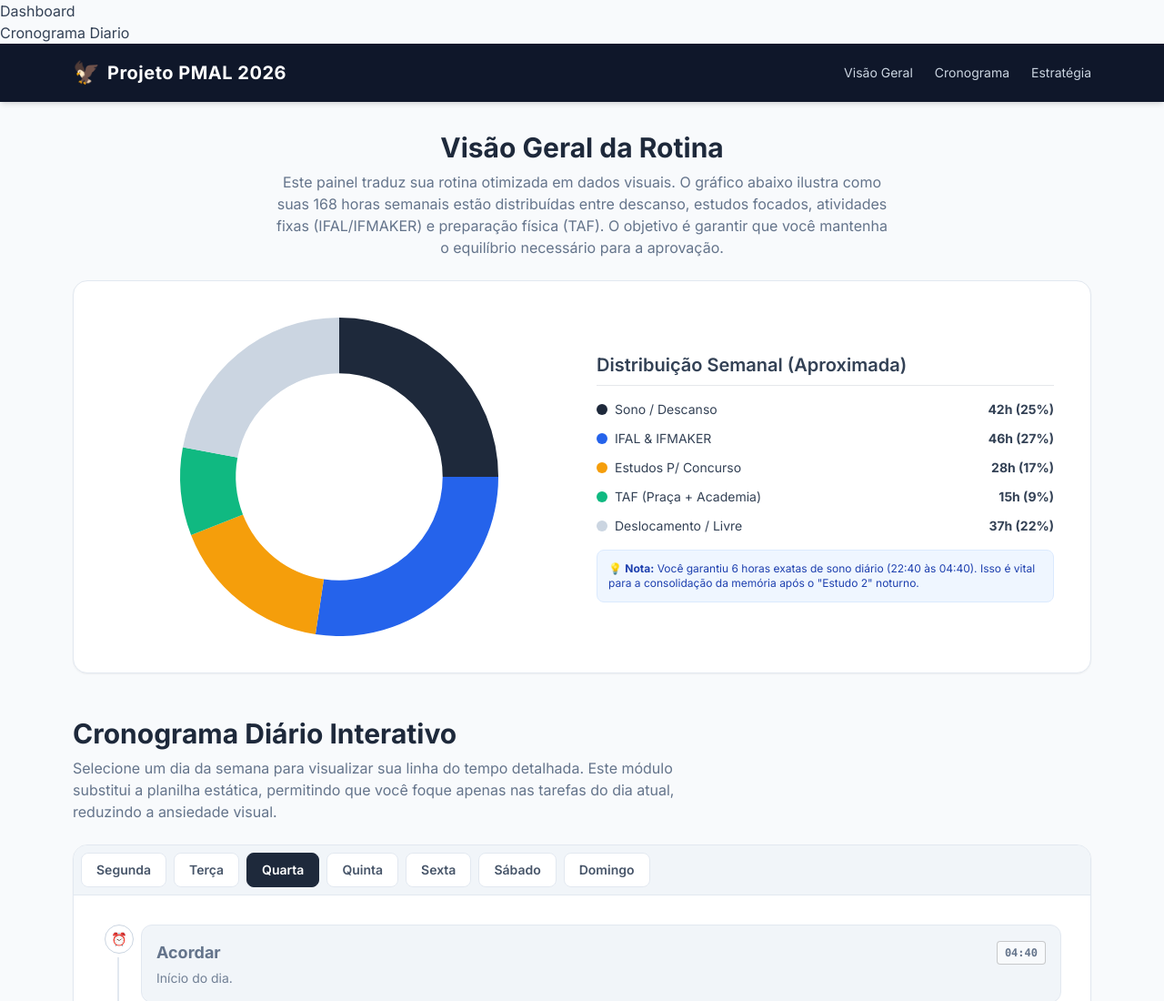
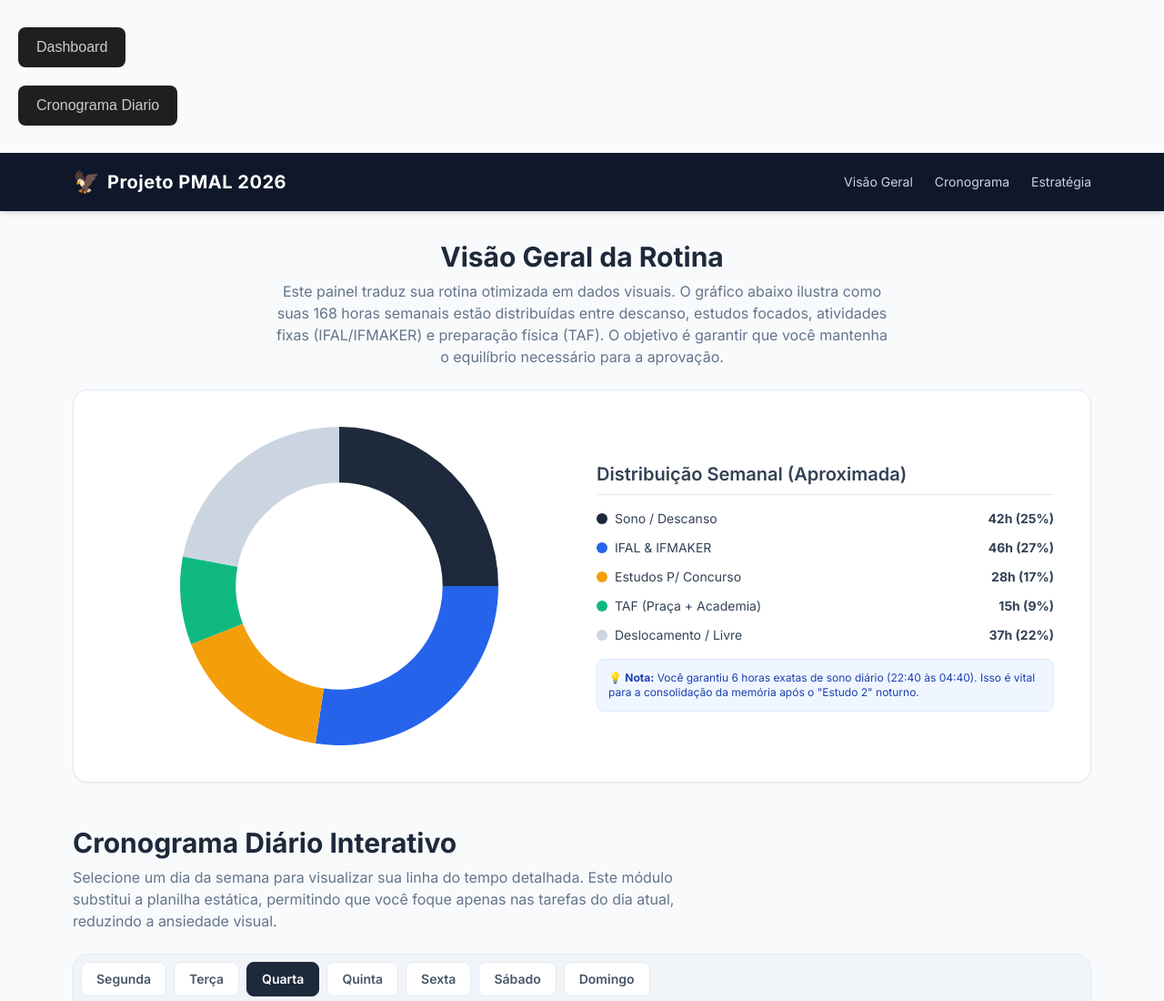
Before and after one commit to joaodelicia0/pmal, a plain HTML site: page index.html in a window 1280 px wide. Shown: the top 1100 px of the page at 91% size. Drawn offline with nearby package versions, Linux system fonts and the light colour scheme.

Commit message:
Update index.html

```diff
--- a/index.html
+++ b/index.html
@@ -72,12 +72,34 @@
             from { opacity: 0; transform: translateY(5px); }
             to { opacity: 1; transform: translateY(0); }
         }
+
+        .menu-simples {
+    margin: 20px;
+}
+
+.menu-simples a {
+    display: inline-block;
+    margin: 10px 0;
+    padding: 10px 20px;
+    text-decoration: none;
+    color: #ccc;
+    background-color: #1f1f1f;
+    border-radius: 8px;
+    transition: 0.3s;
+    font-family: Arial, sans-serif;
+}
+
+.menu-simples a:hover {
+    color: #fff;
+    background-color: #333;
+    transform: scale(1.05);
+}
     </style>
 </head>
 <body class="antialiased selection:bg-blue-200 selection:text-blue-900">
-     <nav>
-        <a href="index2.html" class="hover:text-white transition">Dashboard</a><br>
-        <a href="index3.html" class="hover:text-white transition">Cronograma Diario</a>
+    <nav class="menu-simples">
+        <a href="index2.html">Dashboard</a><br>
+        <a href="index3.html">Cronograma Diario</a>
     </nav>
 
 
```
